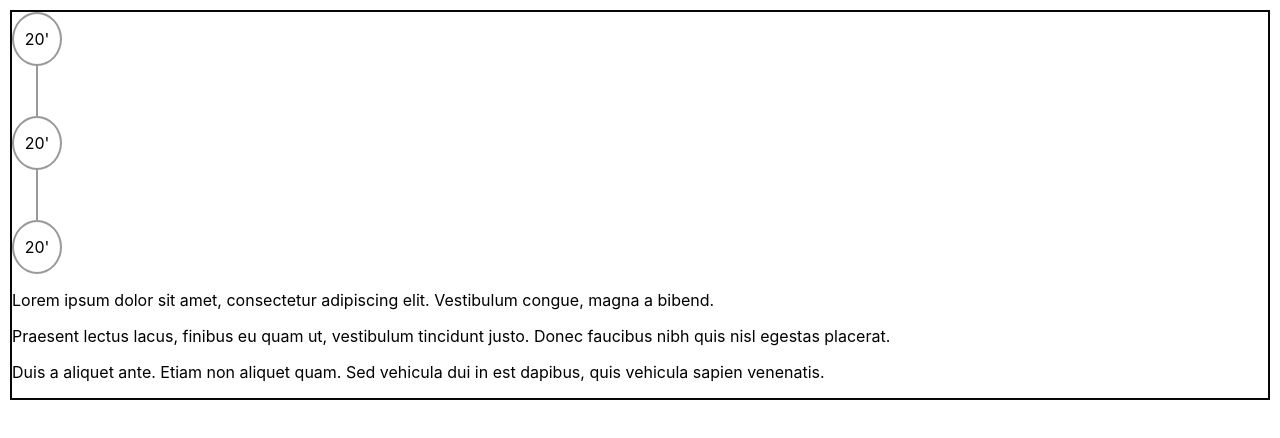
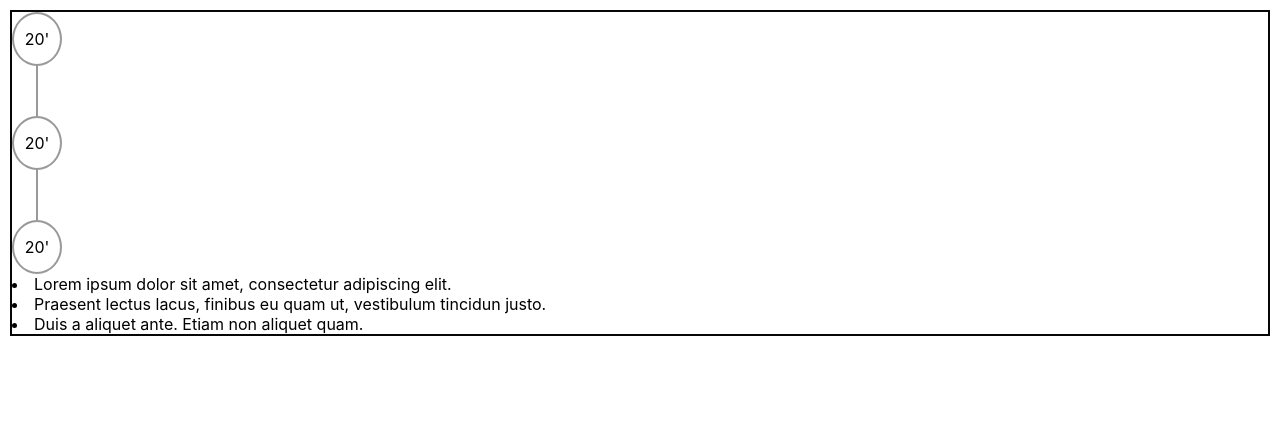
Before and after one commit to MyaElla/vertical-timeline-stream-circles, a React (Create React App) app: page / in a window 1280 px wide. Shown: the top 438 px of the page. Built offline with nearby package versions, Linux system fonts and the light colour scheme.

Commit message:
added data to state, listed text rows with props

```diff
--- a/src/App.css
+++ b/src/App.css
@@ -70,7 +70,7 @@ section {
 }
 
 
-text {
+. RowComment {
   fill: rgb(12, 11, 11);
   font-size: 3.8rem;
   font-family: sans-serif;
--- a/src/App.js
+++ b/src/App.js
@@ -1,16 +1,36 @@
 import React, { Component } from "react";
 import "./App.css";
-import Circles from "./components/Circles";
-import Comments from "./components/Comments";
+import CommentSection from "./components/CommentSection";
+
 class App extends Component {
-  constr
+  constructor(props) {
+    super(props);
+    this.state = {
+      updates: [
+        {
+          id: 0,
+          body: "Lorem ipsum dolor sit amet, consectetur adipiscing elit.",
+          timestamp: "18"
+        },
+        {
+          id: 1,
+          body:
+            "Praesent lectus lacus, finibus eu quam ut, vestibulum tincidun justo.",
+          timestamp: "25"
+        },
+        {
+          id: 2,
+          body: "Duis a aliquet ante. Etiam non aliquet quam.",
+          timestamp: "37"
+        }
+      ]
+    };
+  }
+
   render() {
     return (
       <div className="App">
-        <section>
-          <Circles />
-          <Comments />
-        </section>
+        <CommentSection updates={this.state.updates} />
       </div>
     );
   }
--- /dev/null
+++ b/src/components/CommentSection.js
@@ -0,0 +1,26 @@
+import React, { Component } from "react";
+import Circles from "./Circles";
+import Comments from "./Comments";
+
+export default class CommentSection extends Component {
+
+  render() {
+      let rowComment
+      if (this.props.updates) {
+          rowComment = this.props.updates.map(update => {
+            //   console.log(update)
+            return(
+                <Comments key={update.id} update={update}/>
+            )
+          })
+      }
+    return (
+      <div>
+        <section>
+          <Circles />
+                {rowComment}
+        </section>
+      </div>
+    );
+  }
+}
--- a/src/components/Comments.js
+++ b/src/components/Comments.js
@@ -3,22 +3,11 @@ import React, { Component } from "react";
 export default class Comments extends Component {
   render() {
     return (
-      <div>
-        <div className="text">
-          <p>
-            Lorem ipsum dolor sit amet, consectetur adipiscing elit. Vestibulum
-            congue, magna a bibend.
-          </p>
-          <p>
-            Praesent lectus lacus, finibus eu quam ut, vestibulum tincidunt
-            justo. Donec faucibus nibh quis nisl egestas placerat.
-          </p>
-          <p>
-            Duis a aliquet ante. Etiam non aliquet quam. Sed vehicula dui in est
-            dapibus, quis vehicula sapien venenatis.
-          </p>
-        </div>
-      </div>
+
+        <li className="RowComment">
+          {this.props.update.body}
+        </li>
+
     );
   }
 }
```
